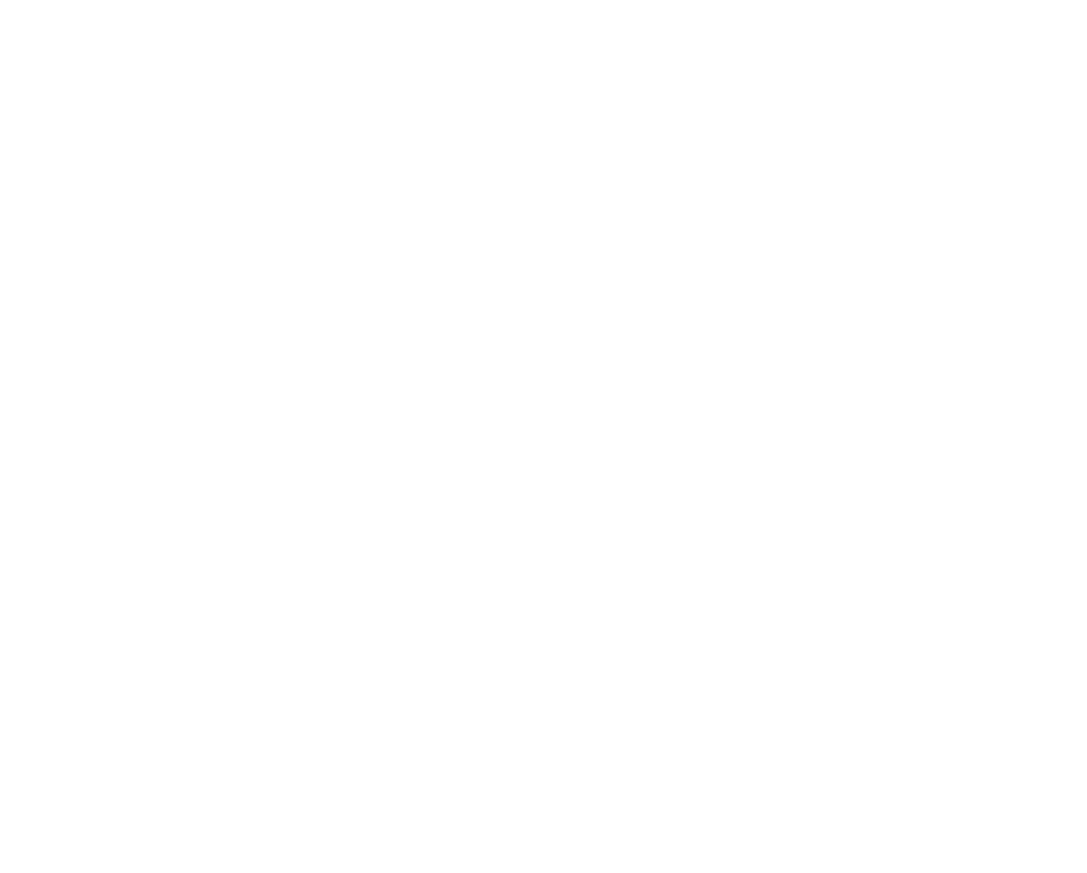
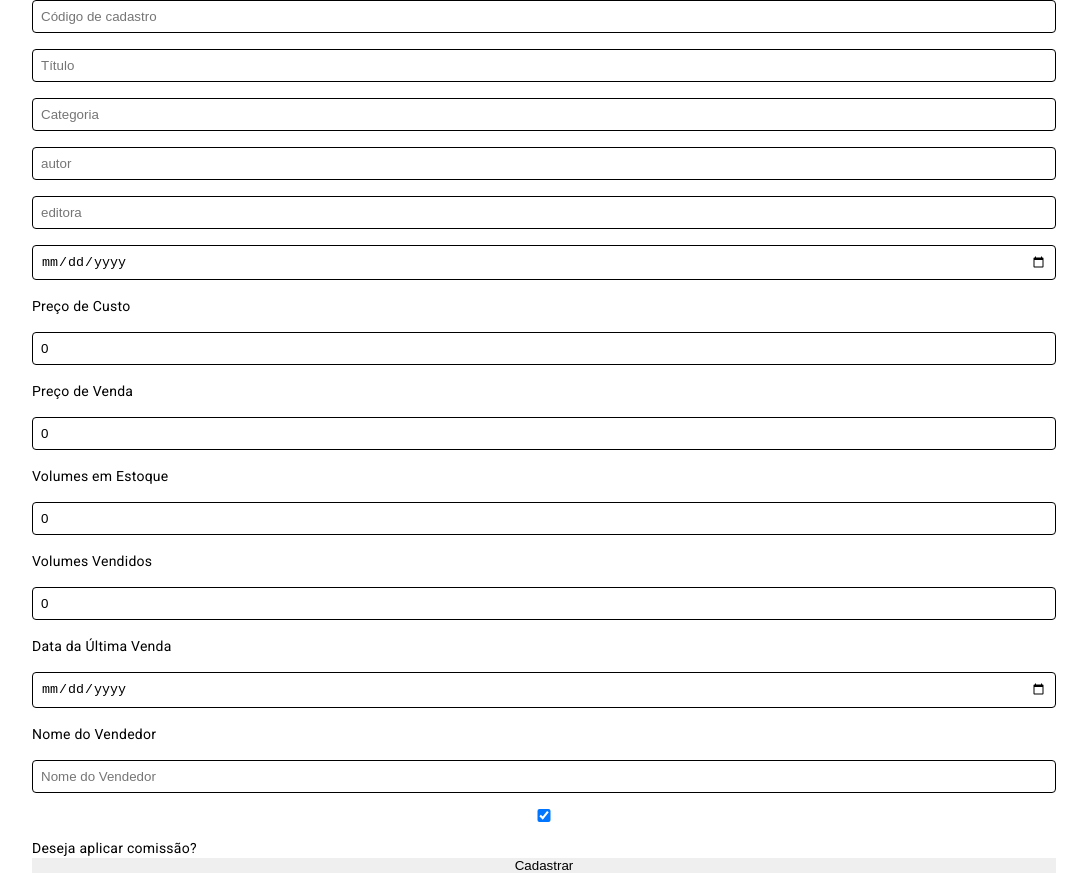
Before and after one commit to cristijung/ecommerceBooks, an Angular app: page / in a window 1280 px wide. Shown: the whole page, without its empty margins (96-1183 px from the left). Before the commit the page ends 800 px from the top, so only its background shows below. Built offline with nearby package versions, Linux system fonts and the light colour scheme.

Commit message:
estrutura e envio do formulário finalizadas

```diff
--- a/src/app/app.component.html
+++ b/src/app/app.component.html
@@ -1,4 +1,4 @@
-<form [formGroup]="myForm" (ngSubmit)="(submitForm)">
+<form [formGroup]="myForm" (ngSubmit)="submitForm()">
   <div>
     <input
       type="text"
@@ -8,7 +8,10 @@
     />
     <div
       class="erro"
-      *ngIf="myForm.get('codigoCadastro)?.invalid && myForm.get('codigoCadastro)?.touched"
+      *ngIf="
+        myForm.get('codigoCadastro')?.invalid &&
+        myForm.get('codigoCadastro')?.touched
+      "
     >
       Código de cadastro é obrigatório
     </div>
@@ -33,7 +36,7 @@
     >
       Categoria é obrigatória
     </div>
-    <input type="text" placeholder="autor" matInput formControlName="author" />
+    <input type="text" placeholder="autor" matInput formControlName="autor" />
     <div
       class="erro"
       *ngIf="myForm.get('autor')?.invalid && myForm.get('autor')?.touched"
@@ -67,11 +70,13 @@
     >
       Data da Última Edição é obrigatória
     </div>
+    <label for="precoCusto">Preço de Custo</label>
     <input
       type="number"
       placeholder="Preço de Custo"
       matInput
       formControlName="precoCusto"
+      id="precoCusto"
     />
     <div
       class="erro"
@@ -81,11 +86,13 @@
     >
       Preço de custo é obrigatório
     </div>
+    <label for="precoVenda">Preço de Venda</label>
     <input
       type="number"
       placeholder="Preço de Venda"
       matInput
       formControlName="precoVenda"
+      id="precoVenda"
     />
     <div
       class="erro"
@@ -95,11 +102,13 @@
     >
       Preço de venda é obrigatório
     </div>
+    <label for="volumesEstoque">Volumes em Estoque</label>
     <input
       type="number"
       placeholder="Volumes em Estoque"
       matInput
       formControlName="volumesEstoque"
+      id="volumesEstoque"
     />
     <div
       class="erro"
@@ -110,11 +119,13 @@
     >
       Volumes em estoque é obrigatório
     </div>
+    <label for="vendidos">Volumes Vendidos</label>
     <input
       type="number"
       placeholder="Vendidos"
       matInput
       formControlName="vendidos"
+      id="vendidos"
     />
     <div
       class="erro"
@@ -122,11 +133,13 @@
     >
       Quantidade de livros vendidos é obrigatório
     </div>
+    <label for="dataUltimaVenda">Data da Última Venda</label>
     <input
       type="date"
       placeholder="Data da Última Venda"
       matInput
       formControlName="dataUltimaVenda"
+
     />
     <div
       class="erro"
@@ -137,6 +150,7 @@
     >
       Data da última venda é obrigatória
     </div>
+    <label for="nomeVendedor">Nome do Vendedor</label>
     <input
       type="text"
       placeholder="Nome do Vendedor"
@@ -160,5 +174,5 @@
     />
     <label for="comissao">Deseja aplicar comissão?</label>
   </div>
-  <button mat-button>Cadastrar</button>
+  <button mat-button type="submit">Cadastrar</button>
 </form>
--- a/src/app/app.component.scss
+++ b/src/app/app.component.scss
@@ -0,0 +1,23 @@
+form{
+    display: flex;
+    flex-direction: column;
+    width: 80%;
+    margin: auto;
+
+    &>div{
+
+    gap: 1rem;
+    display: flex;
+    flex-direction: column;
+
+    input{
+        border: 1px solid black;
+        border-radius: 4px;
+        padding: 0.5rem;
+    }
+    }
+}
+
+.erro{
+    color: red;
+}
```
